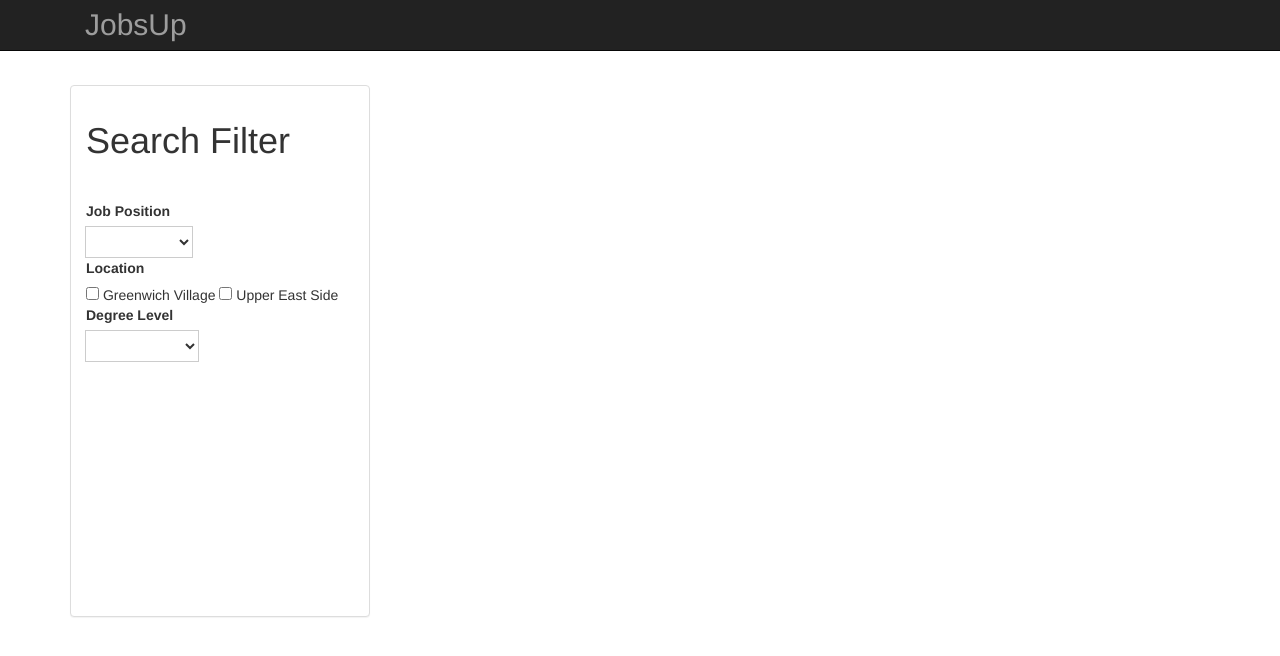
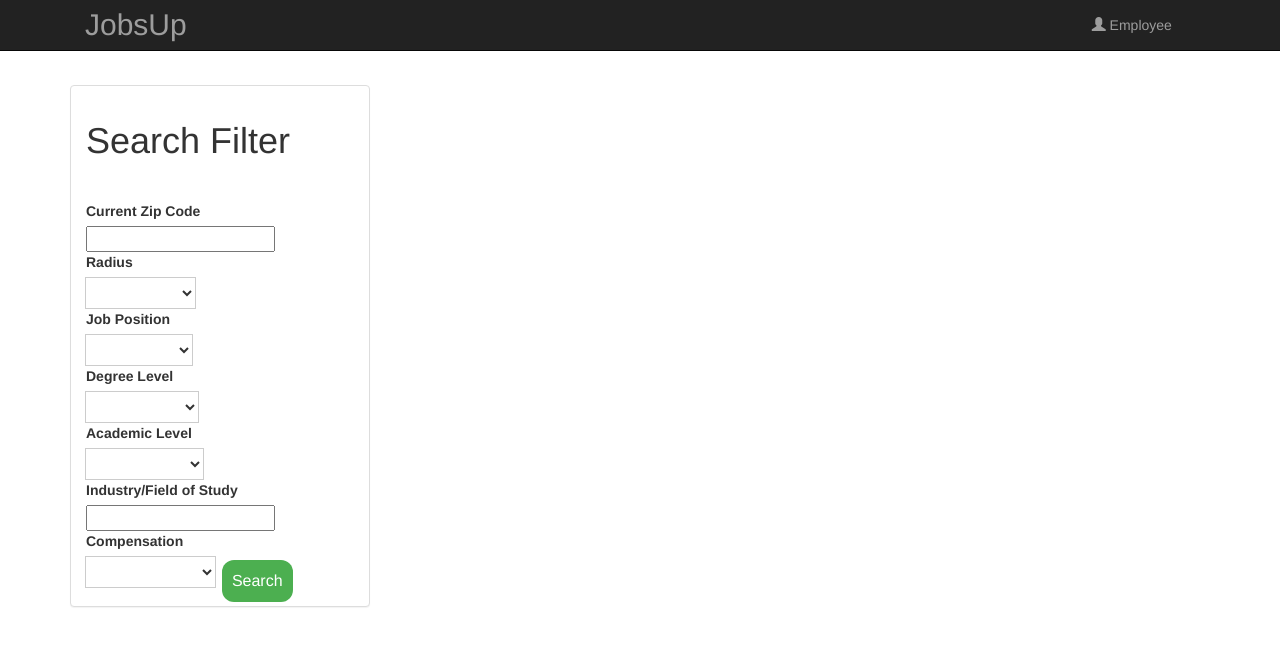
Before and after one commit to uphonia/JobsUp, a Django app: template JobsUp/jobs/templates/Map.html in a window 1280 px wide. Shown: the top 656 px of the page. Run offline with Django 3.2, Linux system fonts and the light colour scheme; the template is opened without the code that fills it, so the values that code supplies are empty; some libraries are stand-ins or nearby versions.

Commit message:
Edit Map.html

```diff
--- a/JobsUp/jobs/templates/Applicants.html
+++ b/JobsUp/jobs/templates/Applicants.html
@@ -31,7 +31,7 @@
     </style>
 
     <head>
-        <title> [Company Name] | JobsUp </title>
+        <title> Applicants | JobsUp </title>
         <link rel="stylesheet" href="https://maxcdn.bootstrapcdn.com/bootstrap/3.3.7/css/bootstrap.min.css">
     </head>
 
@@ -43,7 +43,7 @@
 	                <li class="home">
 		                <a href="/"><span class=""></span> JobsUp</a>
                     </li>
-		            <li class="profile" style="margin-left:800px;">
+		            <li class="profile" style="margin-left:875px;">
 		                <a href="/"><span class="glyphicon glyphicon-user"></span> Company </a>
 		            </li>
 		        </ul>
--- a/JobsUp/jobs/templates/Map.html
+++ b/JobsUp/jobs/templates/Map.html
@@ -5,7 +5,7 @@
             background-color: #4CAF50; /* Green */
             border: none;
             color: white;
-            padding: 15px 32px;
+            padding: 10px;
             text-align: center;
             text-decoration: none;
             display: inline-block;
@@ -43,6 +43,9 @@
 	                <li class="home">
 		                <a href="/"><span class=""></span> JobsUp </a>
                     </li>
+                    <li class="profile" style="margin-left:875px;">
+		                <a href="/"><span class="glyphicon glyphicon-user"></span> Employee </a>
+		            </li>
 		        </ul>
 		    </div>
 	    </nav>
@@ -52,7 +55,35 @@
             <div class="panel panel-default" style="margin-top: 85px; width: 300px;">
                 <h1> Search Filter </h1>
                 <form action="/action_page.php">
-                    <div class="panel-body" style="height: 430px; text-align: left;">
+                    <div class="panel-body" style="height: 370px; text-align: left;">
+
+                        <!-- Current Zip Code -->
+                        <label for="zipcode"> Current Zip Code </label> <br>
+                        <div class="row">
+                            <div class="col-xs-3 col-xs-offset-0" style="width: 290px;">
+                                <div class="input-group">
+                                    <input type="text" value=""><br>
+                                </div>
+                            </div>
+                        </div>
+
+                        <!-- Seek job in radius from current address -->
+                        <label for="radius"> Radius </label> <br>
+                        <div class="row">
+                            <div class="col-xs-3 col-xs-offset-0">
+                                <div class="input-group">
+                                    <div class="input-group-btn search-panel">
+                                        <select class="btn btn-default dropdown-toggle" data-toggle="dropdown" style="text-align: left">
+                                            <option></option>
+                                            <option> < 5 miles</option>
+                                            <option> < 10 miles</option>
+                                            <option> < 15 miles</option>
+                                            <option>20+ miles</option>
+                                        </select>
+                                    </div>
+                                </div>
+                            </div>
+                        </div>
 
                         <!-- Job Position Filter -->
                         <label for="position"> Job Position </label> <br>
@@ -68,17 +99,6 @@
                                             <option>Co-op</option>
                                         </select>
                                     </div>
-                                </div>
-                            </div>
-                        </div>
-
-                        <!-- Location Filter -->
-                        <label for="location"> Location </label> <br>
-                        <div class="row">
-                            <div class="col-xs-3 col-xs-offset-0" style="width: 290px;">
-                                <div class="input-group">
-                                    <input type="checkbox" name="location"> Greenwich Village
-                                    <input type="checkbox" name="location"> Upper East Side <br>
                                 </div>
                             </div>
                         </div>
@@ -101,9 +121,59 @@
                             </div>
                         </div>
 
-                    </div>
-                </form>
-            </div>
-        </div>
+                        <!-- Academic Level -->
+                        <label for="academic"> Academic Level </label> <br>
+                        <div class="row">
+                            <div class="col-xs-3 col-xs-offset-0">
+                                <div class="input-group">
+                                    <div class="input-group-btn search-panel">
+                                        <select class="btn btn-default dropdown-toggle" data-toggle="dropdown" style="text-align: left">
+                                            <option></option>
+                                            <option>First-year</option>
+                                            <option>Sophomore</option>
+                                            <option>Junior</option>
+                                            <option>Senior</option>
+                                            <option>Masters</option>
+                                            <option>PhD</option>
+                                        </select>
+                                    </div>
+                                </div>
+                            </div>
+                        </div>
+
+                        <!-- Industry/Field of Study -->
+                        <label for="industry"> Industry/Field of Study </label> <br>
+                        <div class="row">
+                            <div class="col-xs-3 col-xs-offset-0" style="width: 290px;">
+                                <div class="input-group">
+                                    <input type="text" value=""><br>
+                                </div>
+                            </div>
+                        </div>
+
+                        <!-- Compensation -->
+                        <label for="compensation"> Compensation </label> <br>
+                        <div class="row">
+                            <div class="col-xs-3 col-xs-offset-0">
+                                <div class="input-group">
+                                    <div class="input-group-btn search-panel">
+                                        <select class="btn btn-default dropdown-toggle" data-toggle="dropdown" style="text-align: left">
+                                            <option></option>
+                                            <option>Paid</option>
+                                            <option>Unpaid</option>
+                                            <option>Stipend</option>
+                                            <option>School Credit</option>
+                                        </select>
+                                    </div>
+                                </div>
+                            </div>
+                        </div>
+
+                    </div> <!-- End of content in panel div -->
+                </form> <!-- End of form -->
+
+                <a href="" class="button"> Search </a>
+            </div> <!-- End of actual panel div -->
+        </div> <!-- End of container -->
     </body>
 </html>
```
